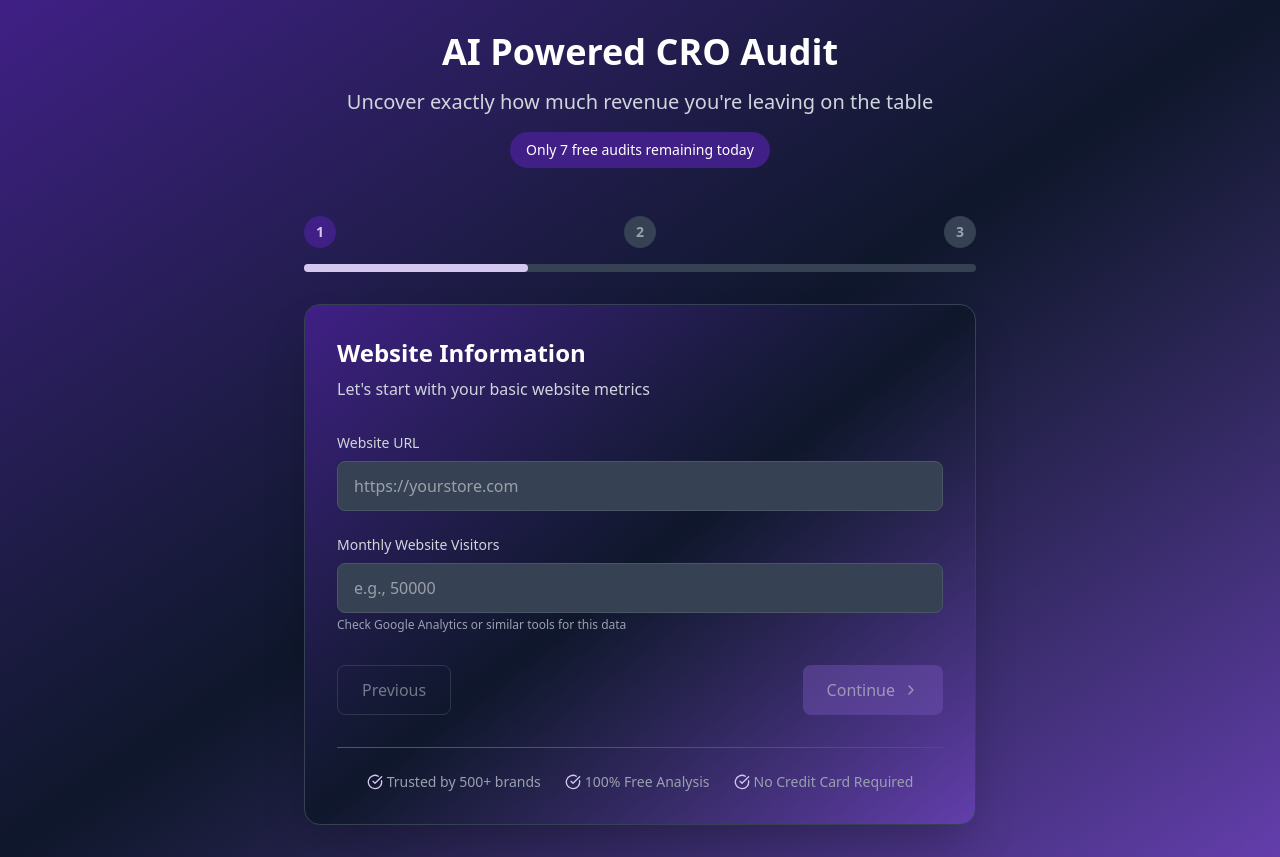
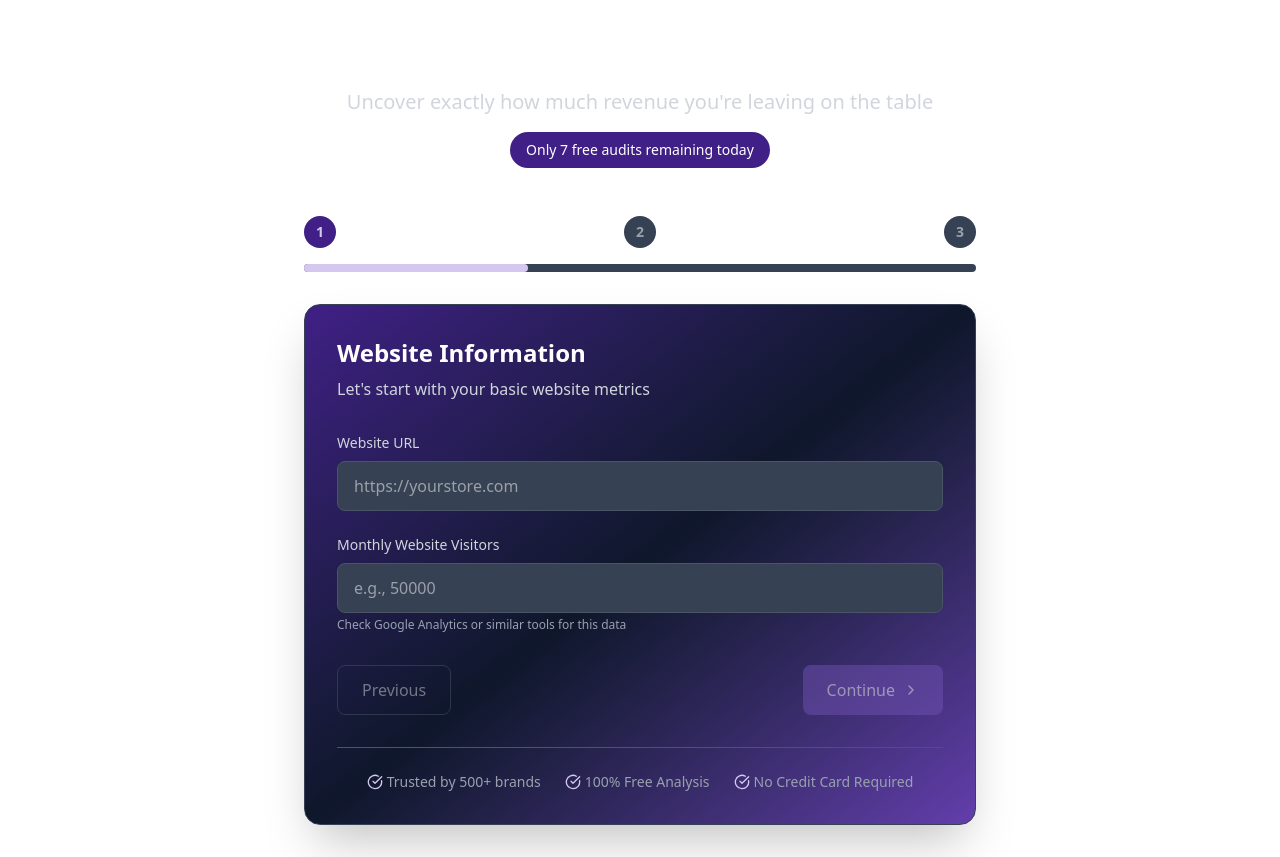
Before and after one commit to Hamzaali146/AI-Powered-CRO-Audit-, a React (Vite) app in the folder frontend/: page / in a window 1280 px wide. Built offline with nearby package versions, Linux system fonts and the light colour scheme.

Commit message:
test deploy

```diff
--- a/frontend/src/CROCalculator.jsx
+++ b/frontend/src/CROCalculator.jsx
@@ -2,7 +2,7 @@ import React, { useState, useEffect } from 'react';
 import { ChevronRight, Zap, TrendingUp, Target, Users, DollarSign, AlertTriangle, CheckCircle, Mail, Phone, ExternalLink, BarChart3, Monitor, Smartphone, Globe } from 'lucide-react';
 
 const API_BASE = "http://localhost:8000/api/v1/cro-audit";
-
+// dsds
 const CROCalculator = () => {
   const [currentStep, setCurrentStep] = useState(0);
   const [formData, setFormData] = useState({
@@ -759,7 +759,7 @@ const CROCalculator = () => {
   }
 
   return (
-    <div className="min-h-screen bg-gradient-to-br from-[#401F86] via-slate-900 to-[#633eac]">
+    <div className="min-h-screen bg-gradient-to-br ">
       <div className="container mx-auto px-4 py-8">
         <div className="max-w-2xl mx-auto">
 
```
